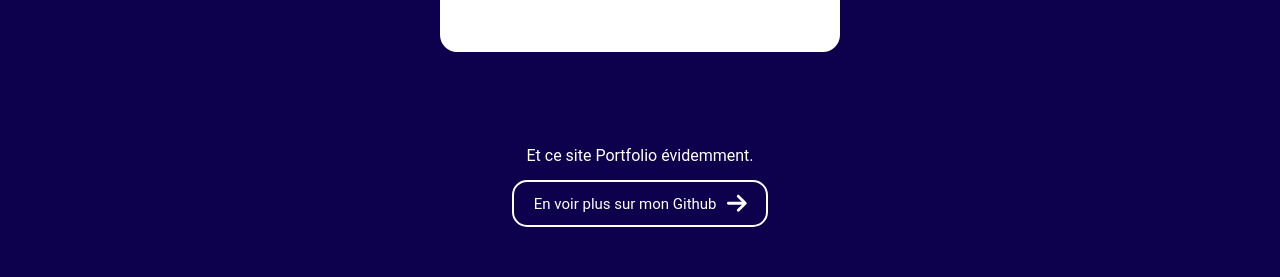
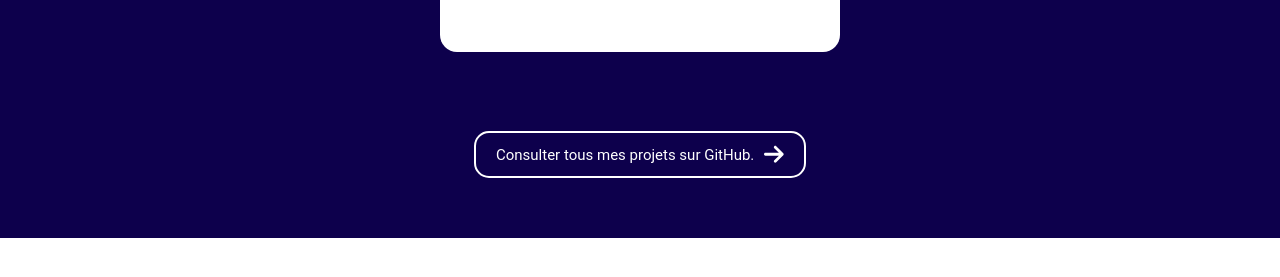
Before and after one commit to Naitchi/PortFolio, a Next.js app: page / in a window 1280 px wide. Shown: the part 1320-1597 px from the top of the page. Built offline with nearby package versions, Linux system fonts and the light colour scheme.

Commit message:
💬 Changed wording portfolio

```diff
--- a/src/components/Portfolio/Portfolio.module.scss
+++ b/src/components/Portfolio/Portfolio.module.scss
@@ -28,9 +28,6 @@
     justify-content: center;
 
     padding: 5% 2%;
-  }
-  .thisOneToo {
-    margin: 15px;
   }
   .github {
     color: $secondary-color;
--- a/src/components/Portfolio/Portfolio.tsx
+++ b/src/components/Portfolio/Portfolio.tsx
@@ -22,7 +22,7 @@
         <SiteCard
           image="AncienCV.png"
           url="https://mon-cv-en-ligne.vercel.app/"
-          desc="Mon ancien CV fait pour montrer mes compétences. Le design laisse un peu à désirer sur certaines parties, mais je suis fier de ce site."
+          desc="Mon ancien CV fait pour montrer mes compétences de coder. Le site illustre également ma progression au niveau design."
         />
         <SiteCard
           image="quest-eft.png"
@@ -32,12 +32,11 @@
         <SiteCard
           image="formademia.png"
           url="https://www.formademia.fr"
-          desc="Site de formation, j'ai développé la home-page, la page des mentions-légals, la page &quot;Qui sommes-nous?&quot; mais aussi le Back-office qui lui n'a pas disponible au public."
+          desc="Site de vente de formations, permettant aux utilisateurs de Mes-Allocs de se former et ainsi revenir dans la vie active. Le site héberge aussi un Back-office développé par mes soins."
         />
       </div>
-      <p className={styles.thisOneToo}>Et ce site Portfolio évidemment.</p>
       <a className={styles.github} href="https://github.com/Naitchi?tab=repositories">
-        En voir plus sur mon Github
+        Consulter tous mes projets sur GitHub.
         <FontAwesomeIcon className={styles.icon} icon={faArrowRight} size="xl" />
       </a>
     </div>
```
